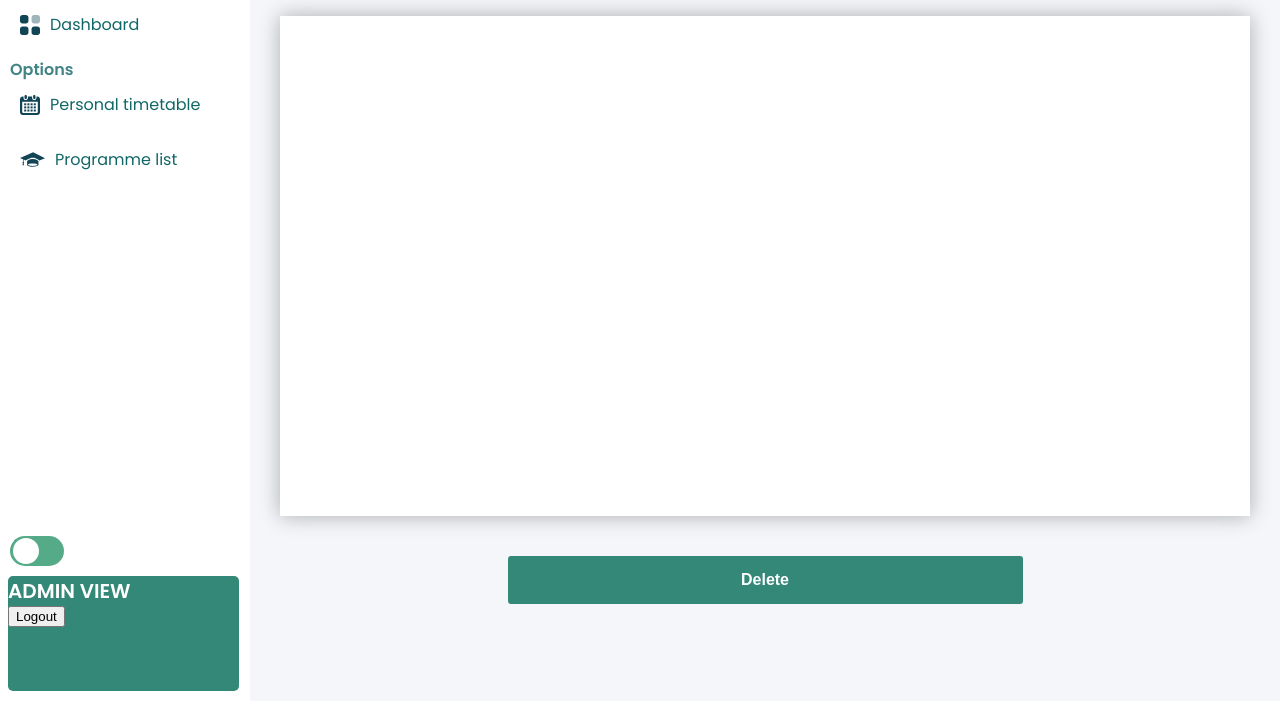
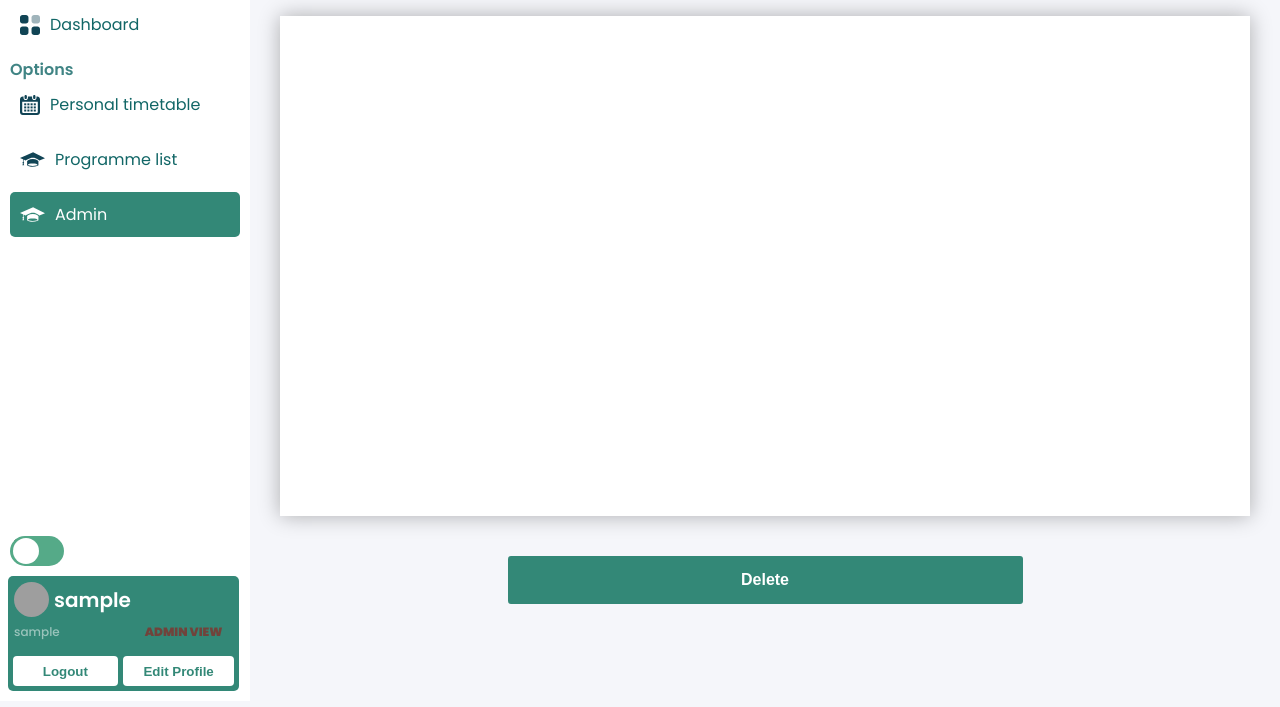
Before and after one commit to JinseiSteven/WebTech_KI45, a PHP site: page /admin.php in a window 1280 px wide. Shown: the part 99-806 px from the top of the page. Run offline with PHP 8.4, Linux system fonts and the light colour scheme; the visitor is signed in with stand-in values (Sample User, id 1); data that the repository does not hold is empty; grey boxes are pictures that could not be loaded.

Commit message:
idfk wat ook alweer

```diff
--- a/css/navbar.css
+++ b/css/navbar.css
@@ -101,7 +101,7 @@
     margin-top: 10px;
 }
 
-.guest-login-btns button {
+.guest-login-btns .userbutton {
     width: 50%;
     height: 30px;
     border-radius: 4px;
@@ -112,9 +112,8 @@
     transition: 0.3s;
 }
 
-.guest-login-btns button:hover {
+.guest-login-btns button:hover{
     scale: 1.05;
-    color: white;
 }
 
 .guest-login-btns button a {
@@ -130,6 +129,39 @@
     font-size: 20px;
     font-weight: 600;
 
+}
+
+.guest-login-btns form{
+    width: 50%;
+}
+
+.guest-login-btns button{
+    width: 95%;
+    height: 30px;
+    border-radius: 4px;
+    background-color: white;
+    color: #338877;
+    border: none;
+    cursor: pointer;
+    margin: 5px;
+    transition: 0.3s;
+    text-decoration: none;
+    color: #338877;
+    font-weight: 700;
+}
+
+.userimg {
+    height: 35px;
+    width: 35px;
+    border-radius: 50%;
+    object-fit: cover;
+}
+
+#admin {
+    font-size: 12px;
+    font-weight: 1000;
+    color: #ae0000;
+    margin-left: 85px;
 }
 
 .color-mode-box {
--- a/layout-head.php
+++ b/layout-head.php
@@ -112,8 +112,24 @@
                                     <span href="index.html">Programme list</span>
                                 </div>
                             </a>
-
-
+                            <a href="admin.php">
+                                <div class="item" id="admin-page">
+                                    <svg width="25" height="25" viewBox="0 0 25 25" fill="none"
+                                        xmlns="http://www.w3.org/2000/svg">
+                                        <g clip-path="url(#clip0_100_268)">
+                                            <path
+                                                d="M19.428 13.4294C19.428 13.4294 16.6946 10.6425 12.928 10.6425C9.24762 10.6425 5.60952 13.4294 5.60952 13.4294L3.56607 12.5764V15.0788C3.8881 15.1883 4.12381 15.4847 4.12381 15.8436C4.12381 16.2061 3.88333 16.5032 3.55655 16.6103L4.16071 18.2954H2.37738L2.9869 16.596C2.69405 16.4716 2.48929 16.1823 2.48929 15.8436C2.48929 15.5121 2.6881 15.23 2.97202 15.1014V12.3282L0 11.0889L13.0768 5.21924L25.0744 11.1627L19.428 13.4294ZM12.7792 12.0544C16.5685 12.0544 18.4256 14.0603 18.4256 14.0603V18.221C18.4256 18.221 16.494 19.7811 12.4821 19.7811C8.47024 19.7811 7.13274 18.221 7.13274 18.221V14.0603C7.13274 14.0603 8.98988 12.0544 12.7792 12.0544ZM12.7048 18.8895C15.331 18.8895 17.4601 18.3567 17.4601 17.7008C17.4601 17.0448 15.331 16.5121 12.7048 16.5121C10.0786 16.5121 7.95 17.0448 7.95 17.7008C7.95 18.3567 10.0786 18.8895 12.7048 18.8895Z"
+                                                fill="#114455" />
+                                        </g>
+                                        <defs>
+                                            <clipPath id="clip0_100_268">
+                                                <rect width="25" height="25" fill="white" />
+                                            </clipPath>
+                                        </defs>
+                                    </svg>
+                                    <span>Admin</span>
+                                </div>
+                            </a>
                         </div>
                     </div>
                 </div>
@@ -127,29 +143,34 @@
             </div>
             <div class="profile-status flex--column">
 
+                <?php
+                if (validate_login()) { ?>
 
-
-                <?php
-                if (isset($_SESSION["admin"]) && $_SESSION["admin"]) {
-                    echo "<span>ADMIN VIEW</span>";
-                }
-                if (validate_login()) {
-                    echo "<form action='post-files/logout-post.php' method='post'>
-                                <button class='logout-button' type='submit' name='logout'>Logout</button>
-                              </form>";
-                } else {
-                    echo "<div class='profile-header flex--row'>
+                    <div class='profile-header flex--row'>
+                        <img src='<?php echo $_SESSION["userImgPath"] ?>' class="userimg" alt='profile'>
+                        <span><?php echo $_SESSION["userName"] ?></span>
+                    </div>
+                    <span id='profile-subheader'><?php echo $_SESSION["userStudentID"];
+                        if (isset($_SESSION["admin"]) && $_SESSION["admin"]) {
+                            echo "<span id='admin'>ADMIN VIEW</span>";
+                        } ?></span>
+                    <div class='guest-login-btns flex--row'>
+                        <form action='post-files/logout-post.php' method='post'>
+                            <button class='logout-button' type='submit' name='logout'>Logout</button>
+                        </form>
+                        <button class="userbutton"><a href='edit.php'>Edit Profile</a></button>
+                    </div>
+                <?php } else { ?>
+                    <div class='profile-header flex--row'>
                             <img src='./assets/img/guest-icon.png' alt='profile'>
                             <span>Guest account</span>
                         </div>
                         <span id='profile-subheader'>Login to access personalized data!</span>
                         <div class='guest-login-btns flex--row'>
-                            <button><a href='login.php'>Login</a></button>
-                            <button><a href='signup.php'>Register</a></button>
+                            <button class="userbutton"><a href='login.php'>Login</a></button>
+                            <button class="userbutton"><a href='signup.php'>Register</a></button>
                         </div>
-                        ";
-                }
-                ?>
+                <?php } ?>
 
             </div>
         </div>
```
